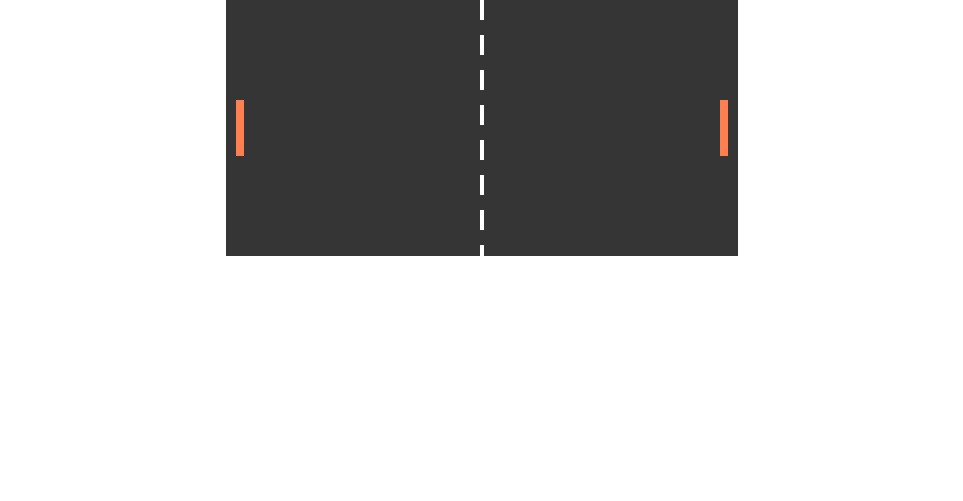
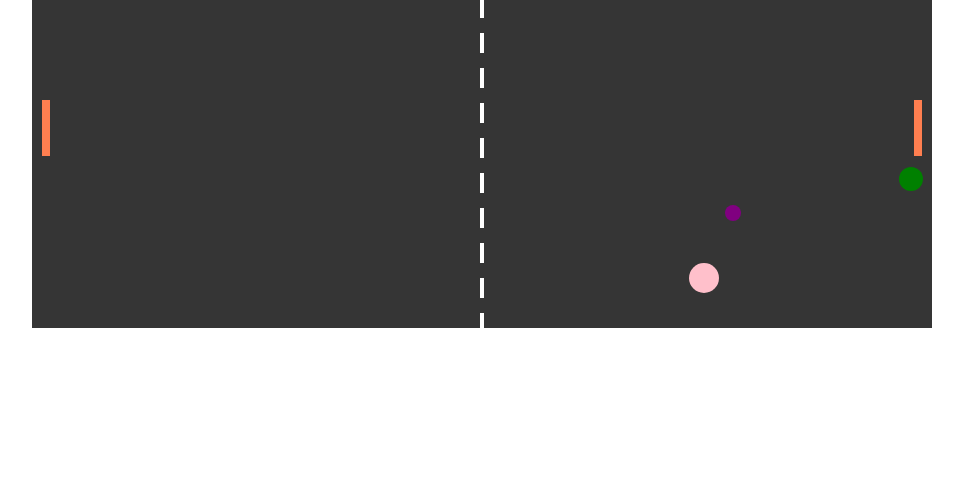
Before and after one commit to MattWaraich/Pong, a website built with Parcel: page index.html in a window 1280 px wide. Shown: the part 299-800 px from the top of the page, without its empty margins (158-1121 px from the left). Built offline with nearby package versions, Linux system fonts and the light colour scheme.

Commit message:
stetch goals updated

```diff
--- a/index.html
+++ b/index.html
@@ -8,7 +8,7 @@
 
 <body>
 	<div class="game-wrapper">
-		<h1>Pong!</h1>
+		<h1>cool!</h1>
 		<div id="game"></div>
 		<!-- Rough-out your SVG mark-up here to start... -->
 		<div id="pong-board">
@@ -28,8 +28,8 @@
 				<circle id="ball" r="8" cx="256" cy="128" fill="white" />
 			</svg>
 		</div> -->
-	</div>
-	<script type="text/javascript" src="./src/index.js"></script>
+		</div>
+		<script type="text/javascript" src="./src/index.js"></script>
 </body>
 
 </html>
--- a/src/index.js
+++ b/src/index.js
@@ -1,8 +1,8 @@
-import './styles/game.css';
-import Game from './partials/Game';
+import "./styles/game.css";
+import Game from "./partials/Game";
 
 // create a game instance
-const game = new Game('game', 512, 256);
+const game = new Game("game", 900, 400);
 
 (function gameLoop() {
   game.render();
--- /dev/null
+++ b/src/partials/Ball.js
@@ -0,0 +1,120 @@
+import { SVG_NS } from "../settings";
+import pingSound from "../../public/sounds/pong-01.wav";
+//import { runInThisContext } from "vm";
+
+export default class Ball {
+  constructor(radius, boardWidth, boardHeight, color = "pink") {
+    this.radius = radius;
+    this.boardWidth = boardWidth;
+    this.boardHeight = boardHeight;
+    this.direction = 1;
+    this.color = color;
+
+    this.ping = new Audio(pingSound);
+
+    this.reset();
+  }
+  reset() {
+    this.x = this.boardWidth / 2;
+    this.y = this.boardHeight / 2;
+    this.vy = 0;
+
+    while (this.vy === 0) {
+      this.vy = Math.floor(Math.random() * 10 - 5); //can remove math.floor to allow decimal places and play with it
+    }
+    console.log(this.vy);
+    this.vx = this.direction * (6 - Math.abs(this.vy));
+    console.log(this.vx);
+  }
+
+  wallCollision() {
+    const hitLeft = this.x - this.radius <= 0;
+    const hitRight = this.x + this.radius >= this.boardWidth;
+    const hitTop = this.y - this.radius <= 0;
+    const hitBottom = this.y + this.radius >= this.boardHeight;
+
+    if (hitLeft || hitRight) {
+      //this.vx = -this.vx; this one seems harder to understand
+      this.vx *= -1;
+    } else if (hitTop || hitBottom) {
+      this.vy *= -1;
+      //can mess with these numbers to change speed etc.
+    }
+  }
+
+  paddleCollision(player1, player2) {
+    // moving right
+
+    // console.log("player1", player1);
+    // console.log("player2", player2);
+
+    if (this.vx > 0) {
+      // collision detection for right paddle
+      if (
+        this.x + this.radius >= player2.x && // right edge of the ball is >= left edge of the paddle
+        this.x + this.radius <= player2.x + player2.width && // right edge of the ball is <= right edge of the paddle
+        (this.y >= player2.y && this.y <= player2.y + player2.height) // ball Y is >= paddle top Y and <= paddle bottom Y
+      ) {
+        // if true then there's a collision
+        this.vx *= -1;
+        this.ping.play();
+        player1.height -= 5;
+        player2.height -= 5;
+
+        let player2color = player2.color;
+
+        player2.color = "purple";
+        setTimeout(function() {
+          player2.color = player2color;
+        }, 200);
+      }
+    } else {
+      // moving left
+      if (
+        this.x - this.radius <= player1.x + player1.width &&
+        this.x - this.radius >= player1.x &&
+        (this.y >= player1.y && this.y <= player1.y + player1.height)
+      ) {
+        this.vx *= -1;
+        this.ping.play();
+
+        let player1color = player1.color;
+        player1.color = "red";
+        setTimeout(function() {
+          player1.color = player1color;
+        }, 300);
+      }
+    }
+  }
+
+  goal(player) {
+    player.score++;
+    this.reset();
+    console.log(player.score);
+  }
+
+  render(svg, player1, player2) {
+    this.x += this.vx;
+    this.y += this.vy;
+
+    this.wallCollision();
+    this.paddleCollision(player1, player2);
+
+    let circle = document.createElementNS(SVG_NS, "circle");
+    circle.setAttributeNS(null, "r", this.radius);
+    circle.setAttributeNS(null, "cx", this.x);
+    circle.setAttributeNS(null, "cy", this.y);
+    circle.setAttributeNS(null, "fill", this.color);
+    svg.appendChild(circle);
+
+    const rightGoal = this.x + this.radius >= this.boardWidth;
+    const leftGoal = this.x - this.radius <= 0;
+
+    if (rightGoal) {
+      this.goal(player1);
+    } else if (leftGoal) {
+      this.goal(player2);
+      this.direction = -1;
+    }
+  }
+}
--- a/src/partials/Game.js
+++ b/src/partials/Game.js
@@ -1,8 +1,8 @@
-import Board from './Board';
-import Paddle from './Paddle';
-
-import { SVG_NS, KEYS } from "../settings";
-
+import Board from "./Board";
+import Paddle from "./Paddle";
+import Ball from "./Ball";
+import Score from "./Score";
+import { SVG_NS, KEYS, PaddleOptions } from "../settings";
 
 export default class Game {
   constructor(element, width, height) {
@@ -13,36 +13,58 @@ export default class Game {
     this.gameElement = document.getElementById(this.element);
     this.board = new Board(this.width, this.height);
 
-
     this.paddleWidth = 8;
     this.paddleHeight = 56;
     this.boardGap = 10;
 
     this.player1 = new Paddle(
       this.height,
-      this.paddleWidth,
-      this.paddleHeight,
-      this.boardGap,
-      ((this.height - this.paddleHeight) / 2),
-      'coral',
+      PaddleOptions.paddleWidth,
+      PaddleOptions.paddleHeight,
+      PaddleOptions.boardGap,
+      (this.height - PaddleOptions.paddleHeight) / 2,
+      "coral",
       KEYS.w,
       KEYS.s
-    )
+      //KEYS.m
+    );
     this.player2 = new Paddle(
       this.height,
-        this.paddleWidth,
-        this.paddleHeight,
-        this.width - ( this.boardGap + this.paddleWidth),
-        ((this.height - this.paddleHeight) / 2),
-        'coral',
+      PaddleOptions.paddleWidth,
+      PaddleOptions.paddleHeight,
+      this.width - (PaddleOptions.boardGap + PaddleOptions.paddleWidth),
+      (this.height - PaddleOptions.paddleHeight) / 2,
+      "coral",
       KEYS.up,
-        KEYS.down,
-      )
+      KEYS.down
+      //KEYS.m
+    );
+
+    console.log(this.player2);
+
+    this.ball = new Ball(15, this.width, this.height, "pink");
+    this.ball2 = new Ball(12, this.width, this.height, "green");
+    this.ball3 = new Ball(8, this.width, this.height, "purple");
+    //to create more balls just repeat the line and name them ball 2, ball 3 etc
+
+    this.score1 = new Score(this.width / 2 - 50, 30, 30);
+    this.score2 = new Score(this.width / 2 + 25, 30, 30);
+
+    document.addEventListener("keydown", event => {
+      switch (event.key) {
+        case KEYS.spaceBar:
+          this.pause = !this.pause;
+          break;
+      }
+    });
   }
   //this is the end of the constructor
 
   render() {
-  this.gameElement.innerHTML = ' '; // this clears the HTML before appending to fix a bug 🤾🏽‍
+    if (this.pause) {
+      return;
+    }
+    this.gameElement.innerHTML = " "; // this clears the HTML before appending to fix a bug 🤾🏽‍
     let svg = document.createElementNS(SVG_NS, "svg");
     svg.setAttributeNS(null, "width", this.width);
     svg.setAttributeNS(null, "height", this.height);
@@ -51,5 +73,12 @@ render() {
     this.board.render(svg);
     this.player1.render(svg);
     this.player2.render(svg);
+
+    this.ball.render(svg, this.player1, this.player2);
+    this.ball2.render(svg, this.player1, this.player2);
+    this.ball3.render(svg, this.player1, this.player2);
+
+    this.score1.render(svg, this.player1.score);
+    this.score2.render(svg, this.player2.score);
   }
 }
--- a/src/partials/Paddle.js
+++ b/src/partials/Paddle.js
@@ -1,9 +1,17 @@
-import { SVG_NS } from "../settings";
-
+import { SVG_NS, KEYS } from "../settings";
 
 export default class Paddle {
-    constructor(boardHeight, width, height, x, y, color = 'coral', up, down) // could add color here to add more parameters then fill it out in the render
-    {
+  constructor(
+    boardHeight,
+    width,
+    height,
+    x,
+    y,
+    color = "coral",
+    upKey,
+    downKey,
+    playerColor
+  ) {
     this.boardHeight = boardHeight;
     this.width = width;
     this.height = height;
@@ -11,38 +19,71 @@ export default class Paddle {
     this.y = y;
     this.speed = 10;
     this.score = 0;
-        this.color = 'coral';
-
+    this.color = "coral";
+    this.playerColor = "red";
+    this.upKey = upKey;
+    this.downKey = downKey;
+    // collision speed for stretch goal by doing this.speed +=
+    this.keyState = {};
 
     document.addEventListener("keydown", event => {
-            switch (event.key) {
-                case up:
-                    this.up();
-                    break;
-                case down:
-                    this.down();
-                    break;
-            }
+      this.keyState[event.key] = true;
     });
+
+    document.addEventListener("keyup", event => {
+      this.keyState[event.key] = false;
+    });
+
+    // document.addEventListener("keydown", event => {
+    // switch (event.key) {
+    // case up:
+    // this.up();
+    //break;
+    //case down:
+    //this.down();
+    //break;
+    //}
+    //});
   }
   // constructor ends here
 
-up(){
-this.y = this.y - this.speed;
+  up() {
+    //this.y = this.y - this.speed;
+    console.log("move up");
+    this.y = Math.max(0, this.y - this.speed);
   }
 
-down(){
-this.y = this.y + this.speed
+  down() {
+    //this.y = this.y + this.speed;
+    console.log("move down");
+    this.y = Math.min(this.boardHeight - this.height, this.y + this.speed);
   }
 
-render(svg) //this is used to allow files to communicate with each other
-{
-    let rect = document.createElementNS(SVG_NS, 'rect');
-    rect.setAttributeNS(null, 'fill', this.color); // fix this color input
-    rect.setAttributeNS(null, 'width', this.width);
-    rect.setAttributeNS(null, 'height', this.height);
-    rect.setAttributeNS(null, 'x', this.x);
-    rect.setAttributeNS(null, 'y', this.y);
+  render(svg) {
+    if (this.keyState[KEYS.w] && this.upKey === KEYS.w) {
+      this.up();
+    }
+
+    if (this.keyState[KEYS.s] && this.downKey === KEYS.s) {
+      this.down();
+    }
+
+    if (this.keyState[KEYS.up] && this.upKey === KEYS.up) {
+      this.up();
+    }
+
+    if (this.keyState[KEYS.down] && this.downKey === KEYS.down) {
+      this.down();
+    }
+
+    let rect = document.createElementNS(SVG_NS, "rect");
+    rect.setAttributeNS(null, "fill", this.color); // fix this color input
+    rect.setAttributeNS(null, "width", this.width);
+    rect.setAttributeNS(null, "height", this.height);
+    rect.setAttributeNS(null, "x", this.x);
+    rect.setAttributeNS(null, "y", this.y);
     svg.appendChild(rect);
   }
 }
+
+//stretch goal adding 1 more player on each side -> make paddles different colors.. one slightly smaller than the other
--- /dev/null
+++ b/src/partials/Score.js
@@ -0,0 +1,20 @@
+import { SVG_NS } from "../settings";
+
+export default class Score {
+  constructor(x, y, size) {
+    this.x = x;
+    this.y = y;
+    this.size = size;
+  }
+
+  render(svg, score) {
+    let text = document.createElementNS(SVG_NS, "text");
+    text.setAttributeNS(null, "x", this.x);
+    text.setAttributeNS(null, "y", this.y);
+    text.setAttributeNS(null, "font-family", '"Silkscreen Web", monotype');
+    text.setAttributeNS(null, "font-size", this.size);
+    text.setAttributeNS(null, "fill", "white");
+    text.textContent = score;
+    svg.appendChild(text);
+  }
+}
--- a/src/settings.js
+++ b/src/settings.js
@@ -1,9 +1,15 @@
 export const SVG_NS = "http://www.w3.org/2000/svg";
 
 export const KEYS = {
-    w: "w",        // player 1 up key
-    s: "s",        // player 1 down key
-    up: "ArrowUp",       // player 2 up key
-    down: "ArrowDown",     // player 2 down key
-    spaceBar: " ",// we'll use this later...
-  }
+  w: "w", // player 1 up key
+  s: "s", // player 1 down key
+  up: "ArrowUp", // player 2 up key
+  down: "ArrowDown", // player 2 down key
+  spaceBar: " " // we'll use this later...
+};
+
+export const PaddleOptions = {
+  paddleWidth: 8,
+  paddleHeight: 56,
+  boardGap: 10
+};
```
Also changed, not shown: src/partials/Board.js (+16 -16 lines), src/partials/PowerUp.js (added, +11 -0 lines), src/styles/game.css (+12 -22 lines), 1 other file. Lines whose indentation alone changed are shown as unchanged.
